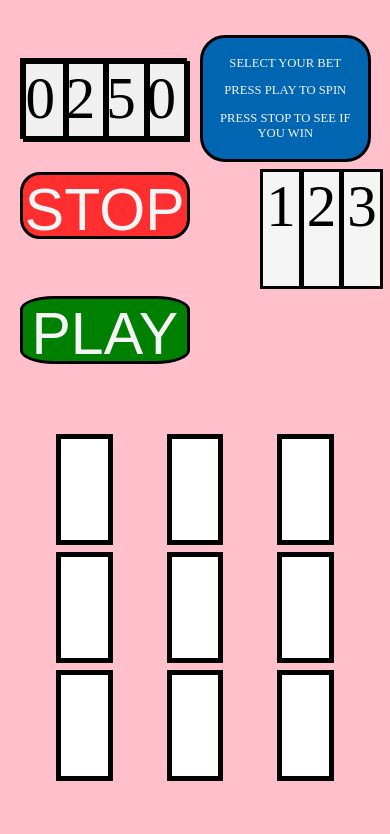
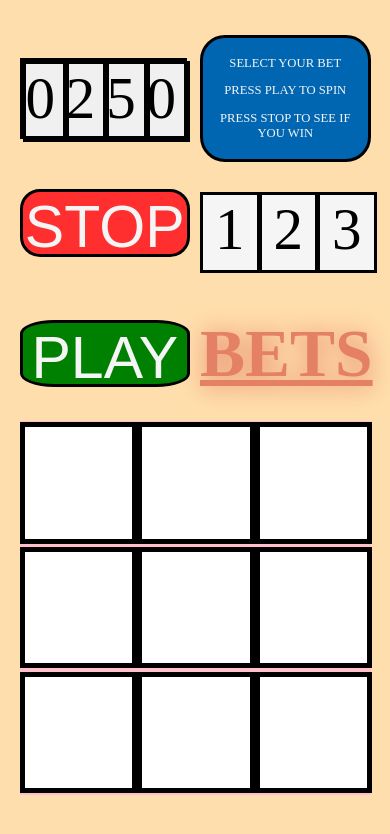
Before and after one commit to Brian-Patterson/pok-Slots, a plain HTML site: page index.html in a window 390 px wide. Drawn offline with Linux system fonts and the light colour scheme.

Commit message:
finish mobile css

```diff
--- a/style.css
+++ b/style.css
@@ -128,7 +128,7 @@ body {
         width: 90vw;
         height: 90vh;
         margin: 15px;
-        background-color: pink;
+        background-color: navajowhite;
     }
 
     .legend{
@@ -173,33 +173,39 @@ body {
         /* width: 20vw; */
         justify-items: top;
         align-items: top;
-        margin: 10px;
+        /* margin: 10px; */
     }
 
     .slot {
         border: black solid 5px;
         background-color: white;
-        width: 12vw;
+        width: 25vw;
         height: 12vh;
         display: flex;
         justify-content: top;
-        /* padding: 5px; */
+        padding: 5px;
     }
 
     .betSign {
-      display: none;
+        /* display: flex; */
+        grid-row: 2/span 3;
+        grid-column: 4/span 2;
+        font-size: 8vh;
+        /* align-content: flex-start; */
     }
 
     .bet {
         display: grid;
         grid-template-columns: 1fr 1fr 1fr;
         background-color: pink;
-        grid-column: 5/span 2;
+        grid-column: 4/span 3;
         grid-row: 2;
         width: auto;
+        height: 8vh;
         gap: 5px;
         margin-top: 0px;
         text-align: center;
+        align-self: center;
     }
 
     .ante {
@@ -216,13 +222,14 @@ body {
         display: flex;
         justify-content: center;
         grid-column: 1/span 3;
-        grid-row: 3/span 3;
+        grid-row: 2/span 3;
         border-radius: 20%;
         color: whitesmoke;
         font-size: 7vh;
         border: 3px black solid;
         height: 8vh;
         text-align: center;
+        align-self: center;
     }
 
     .stopButton {
@@ -232,11 +239,12 @@ body {
         color: whitesmoke;
         font-size: 7vh;
         grid-column: 1/span 3;
-        grid-row: 2/span 3;
+        grid-row: 1/span 3;
         border-radius: 20px;
         border: 3px black solid;
         /* margin-top: 20px; */
         height: 8vh;
         text-align: center;
+        align-self: center;
     }
 }
```
